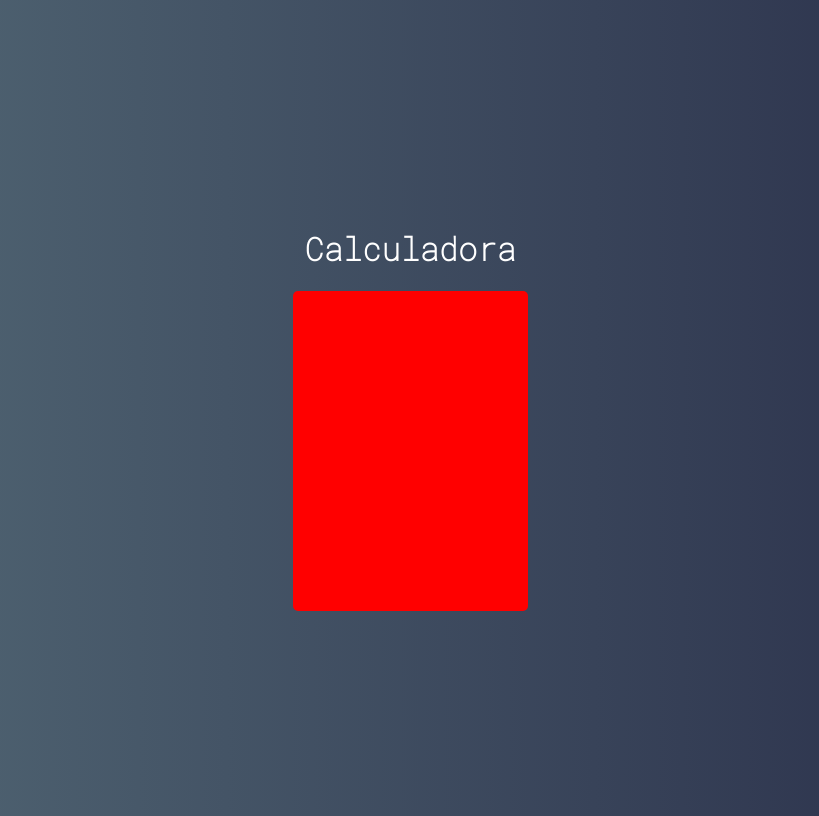
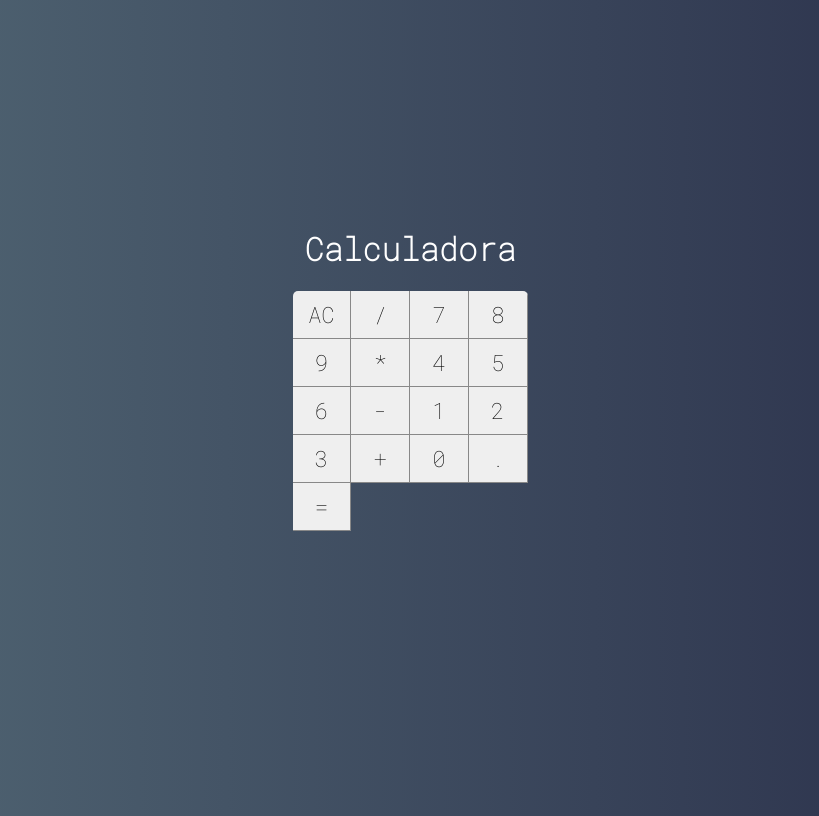
Before and after one commit to Rafael-Prado/CalculadoraReact, a React (Create React App) app: page / in a window 1280 px wide. Shown: the whole page, without its empty margins (230-1049 px from the left). Built offline with nearby package versions, Linux system fonts and the light colour scheme.

Commit message:
Adicionado Button da e css na calculadora

```diff
--- /dev/null
+++ b/src/components/Button.css
@@ -0,0 +1,13 @@
+:root {
+    --bg-button: #f0f0f0;
+    --border-button: solid 1px #888;
+}
+
+.button {
+    font-size: 1.4em;
+    background-color: var (--bg-button);
+    border: none;
+    border-right: var(--border-button);
+    border-bottom: var(--border-button);
+    outline: none;
+}
--- /dev/null
+++ b/src/components/Button.jsx
@@ -0,0 +1,5 @@
+import React from 'react'
+import './Button.css'
+
+export default  props =>
+    <button className="button ">{ props.label }</button>
--- a/src/main/Caculator.jsx
+++ b/src/main/Caculator.jsx
@@ -1,10 +1,27 @@
 import React , { Component } from 'react';
 import './Calculator.css'
-
+import Button from '../components/Button'
 export default class Calculator extends Component {
     render () {
         return (
             <div className="calculator">
+            <Button label= "AC"/>
+            <Button label= "/"/>
+            <Button label= "7"/>
+            <Button label= "8"/>
+            <Button label= "9"/>
+            <Button label= "*"/>
+            <Button label= "4"/>
+            <Button label= "5"/>
+            <Button label= "6"/>
+            <Button label= "-"/>
+            <Button label= "1"/>
+            <Button label= "2"/>
+            <Button label= "3"/>
+            <Button label= "+"/>
+            <Button label= "0"/>
+            <Button label= "."/>
+            <Button label= "="/>
             </div>
         )
     }
--- a/src/main/Calculator.css
+++ b/src/main/Calculator.css
@@ -3,5 +3,8 @@
     width: 235px;
     border-radius: 5px;
     overflow: hidden;
-    background-color: red;
+
+    display: grid;
+    grid-template-columns: repeat(4, 25%);
+    grid-template-rows: 48px 48px 48px 48px 48px;
 }
```
